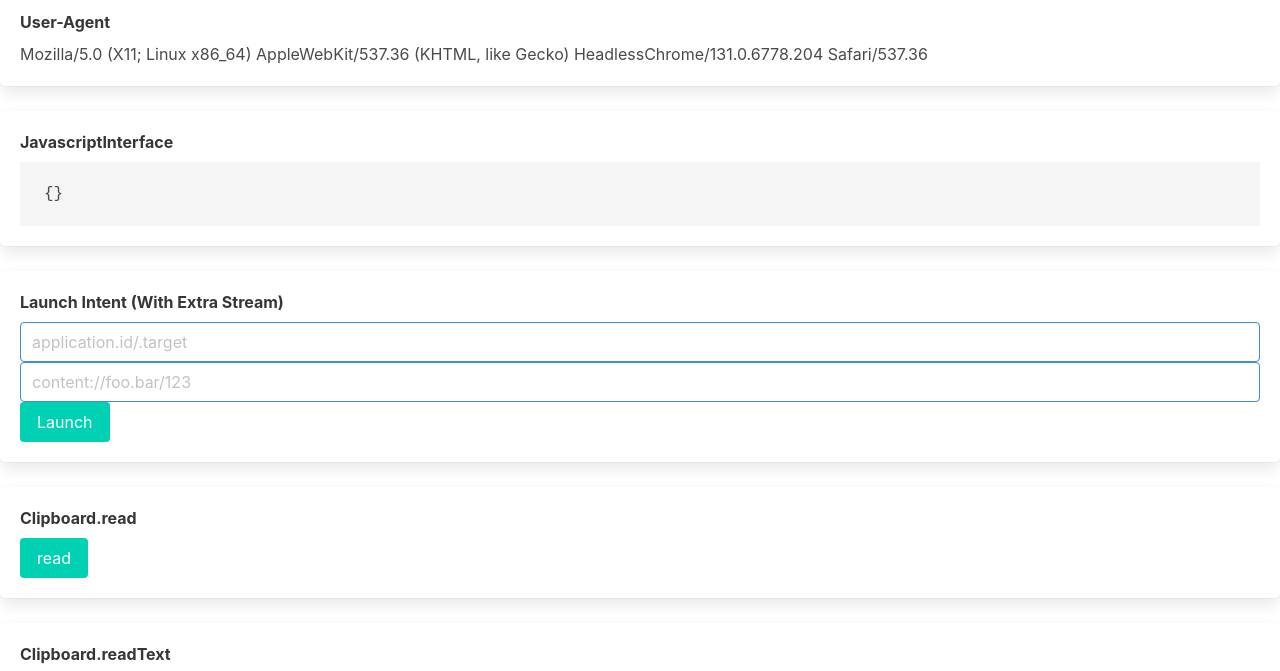
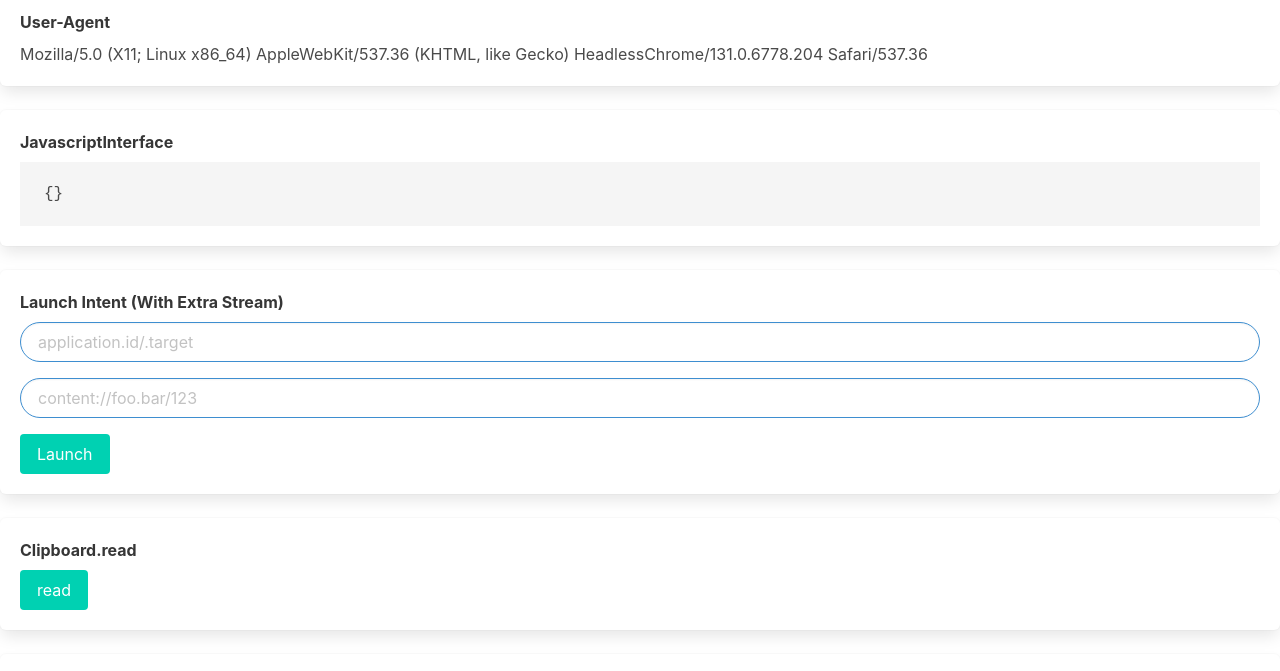
Before and after one commit to konata/canary, a plain HTML site: page index.html in a window 1280 px wide. Shown: the part 62-733 px from the top of the page. Drawn offline with nearby package versions, Linux system fonts and the light colour scheme.

Commit message:
feat: adjust style for intent launch

```diff
--- a/index.html
+++ b/index.html
@@ -99,18 +99,25 @@
     <div class="box">
       <div class="field">
         <label class="label">Launch Intent (With Extra Stream)</label>
+
+        <div class="control buttons">
           <input
             id="component"
-          class="input is-info"
+            class="input is-info is-rounded"
             type="text"
             placeholder="application.id/.target "
           />
+        </div>
+
+        <div class="control buttons">
           <input
             id="data"
-          class="input is-info"
+            class="input is-info is-rounded"
             type="text"
             placeholder="content://foo.bar/123"
           />
+        </div>
+
         <button class="button is-primary" id="launch">Launch</button>
         <div class="control" id="launch-return"></div>
       </div>
@@ -351,7 +358,7 @@
             .value.replace(/^\s+|\s+$/g, '')
             .split(/:\/+/)
 
-          const intent = `intent://${entity ?? ""}#Intent;${
+          const intent = `intent://${entity ?? ''}#Intent;${
             scheme ? `scheme=${scheme};` : ''
           }action=android.intent.action.SEND;launchFlags=0x3;${
             component ? `component=${component};` : ''
```
Lines whose indentation alone changed are shown as unchanged.
